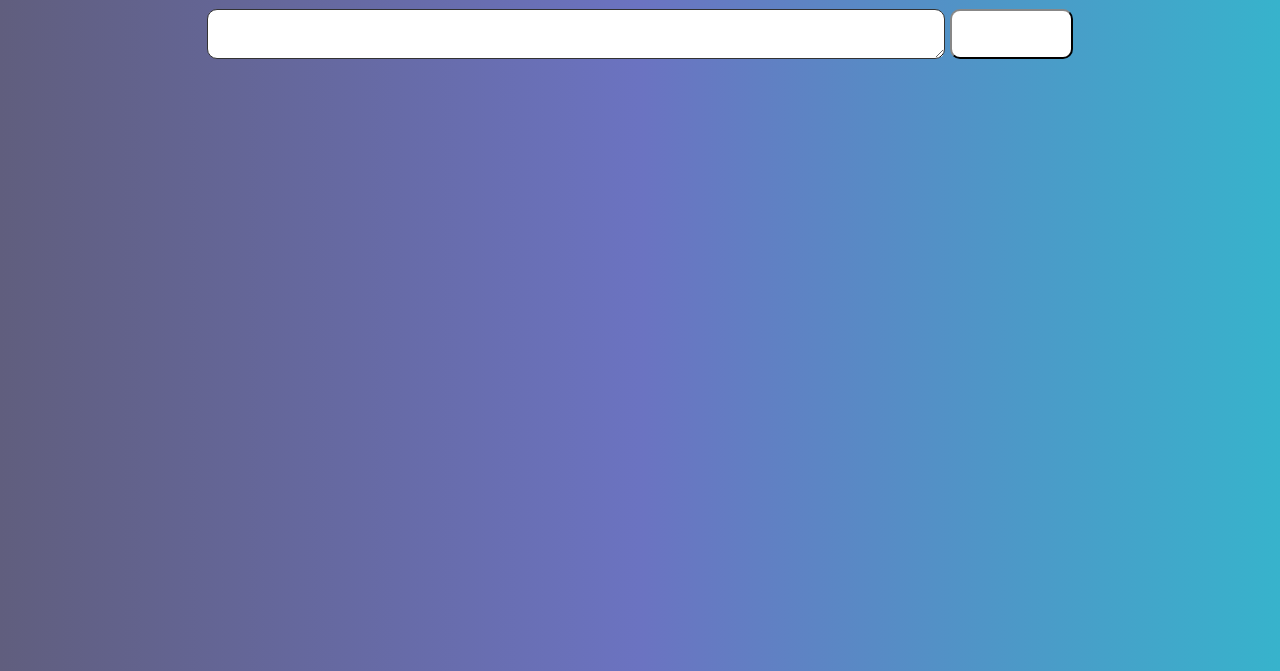
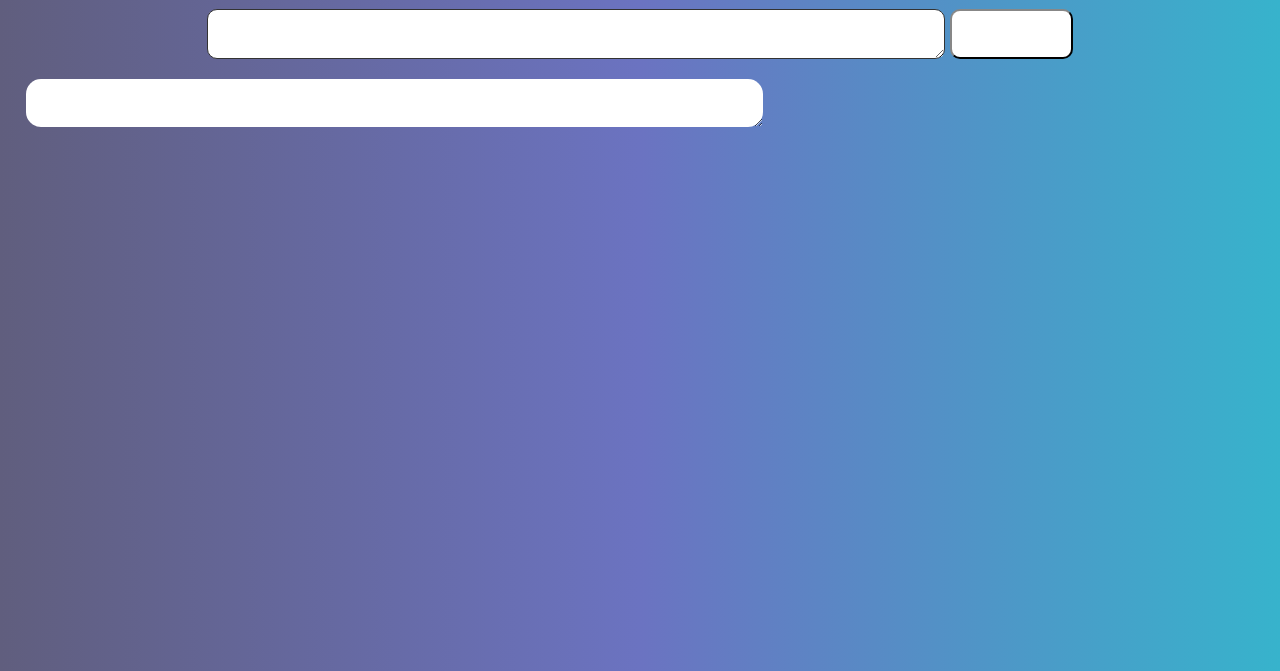
Before and after one commit to MosesAdaeze/To-do-list, a plain HTML site: page index.html in a window 1280 px wide. Shown: the part 129-800 px from the top of the page. Drawn offline with Linux system fonts and the light colour scheme.

Commit message:
commited1

```diff
--- a/index.html
+++ b/index.html
@@ -28,6 +28,12 @@
     <div class="todolist">
 
     </div>
+    <div class="addlist" >
+        <div class="inputbar" >
+            <textarea name="text-item" class="text-box" ></textarea>
+            <!-- <button type="button" class="buttoninput"><i class="fa-solid fa-check"></i></button> -->
+        </div>
+    </div>
     <script src="script.js" ></script>
 </body>
 </html>
--- a/style.css
+++ b/style.css
@@ -179,3 +179,21 @@ body {
 button, .check-button, .trash-button {
     cursor: pointer;
 }
+
+/* start text area */
+
+.addlist {
+    width: 60%;
+    height: 3rem;
+    background-color: pink;
+    border-radius: 20px;
+}
+
+.text-box {
+    width: 100%;
+    height: 3rem;
+    border-radius: 15px;
+    border: none;
+    font-size: 30px;
+    outline: none;
+}
```
